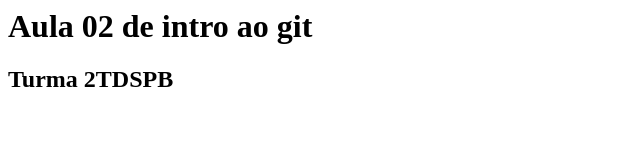
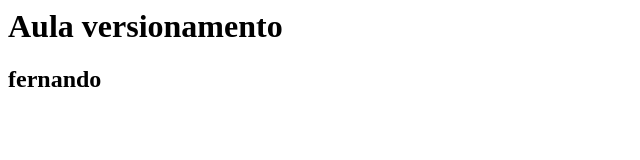
Before and after one commit to robs777/aula02pb, a plain HTML site: page index.html in a window 1280 px wide. Shown: the whole page, without its empty margins (0-640 px from the left). Drawn offline with Linux system fonts and the light colour scheme.

Commit message:
adição do arq sobre, e modif arq index

```diff
--- a/index.html
+++ b/index.html
@@ -3,8 +3,9 @@
 <title> Aula 02 -PB </title>
 </head>
 <body>
-<h1> Aula 02 de intro ao git </h1>
-<h2> Turma 2TDSPB </h2>
+<h1> Aula versionamento </h1>
+<h2> fernando
+ </h2>
 </body>
 
 </html>
```
Also changed, not shown: sobre.html (added, +1 -0 lines).
